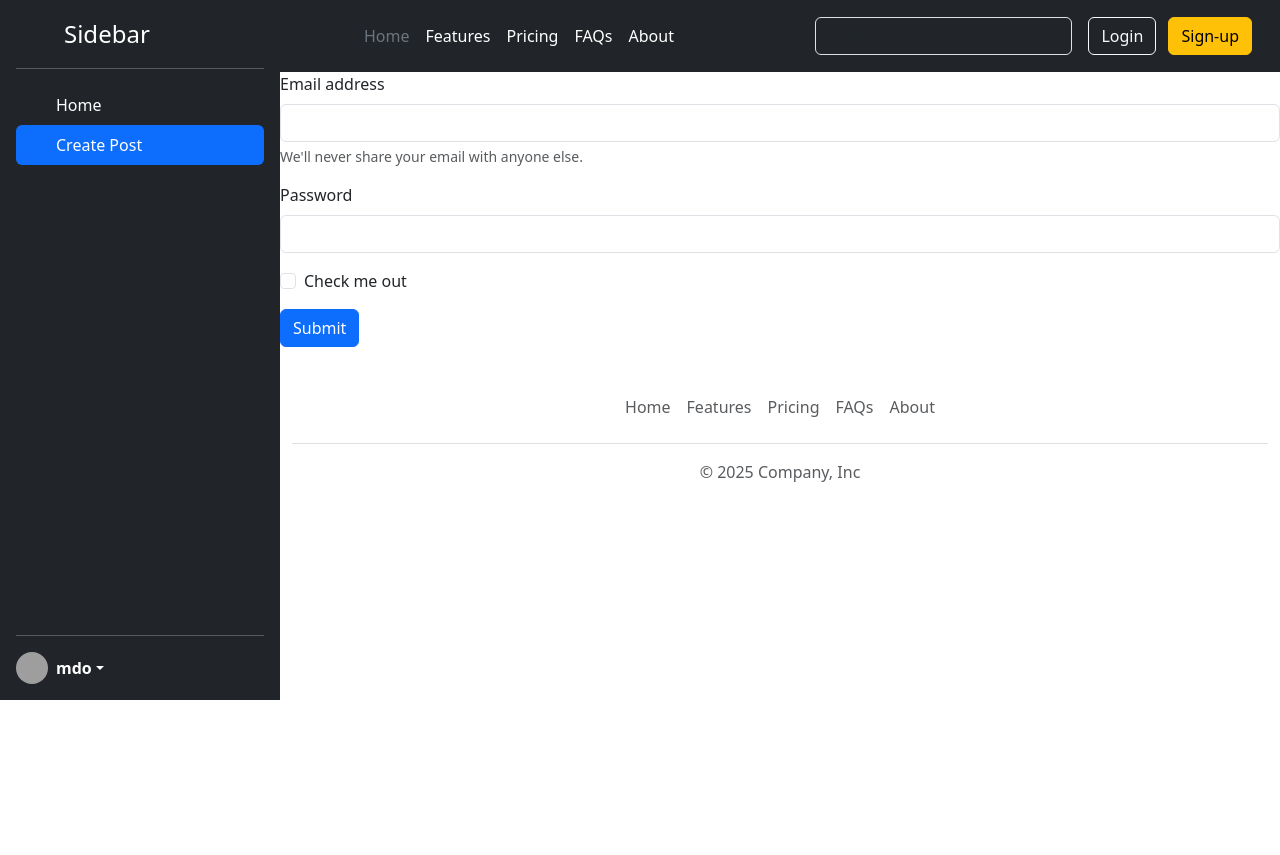
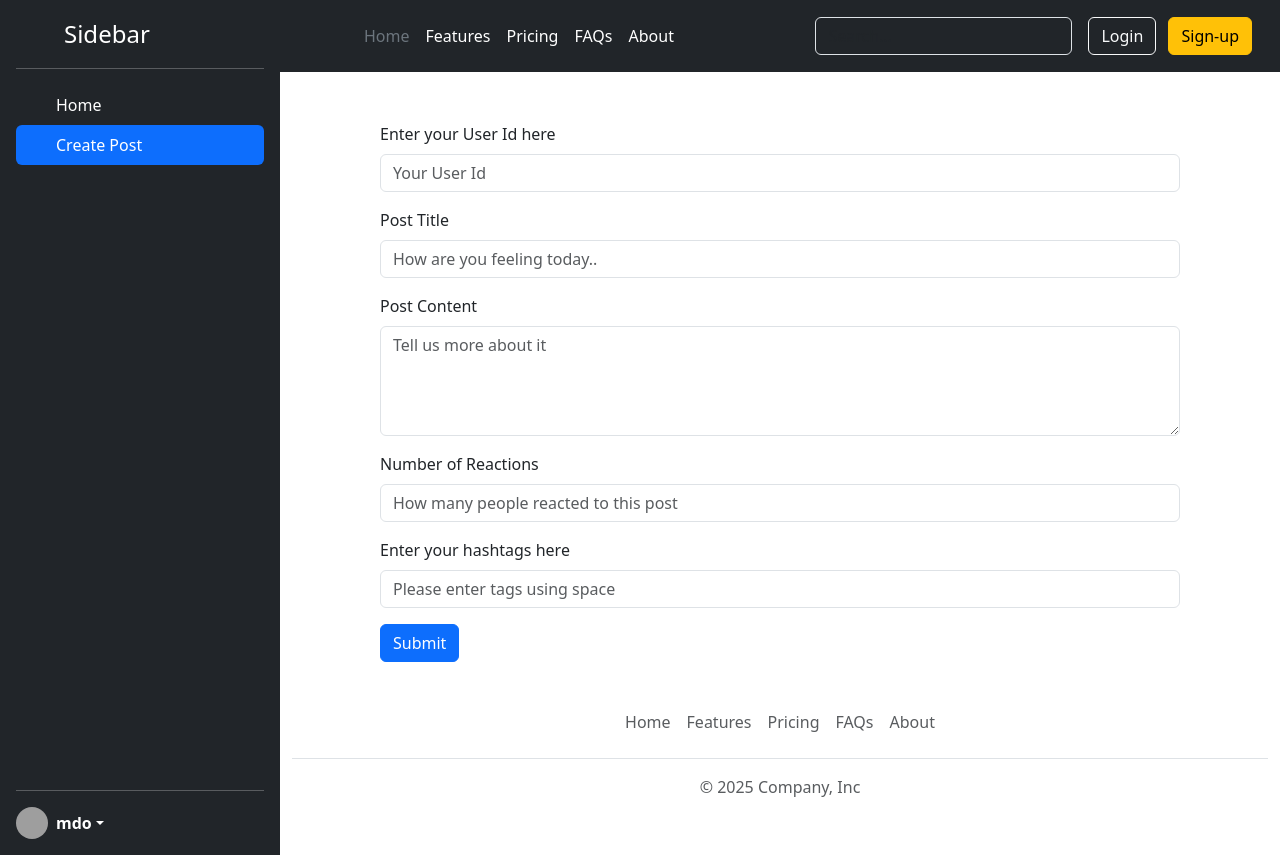
Before and after one commit to BhavikaBajaj/react-projects, a React (Vite) app in the folder social-media/: page /create-post in a window 1280 px wide. Both pictures are taken after a click on the item "Create Post". Before the commit the page ends 800 px from the top, so only its background shows below. Built offline with nearby package versions, Linux system fonts and the light colour scheme; grey boxes are pictures that could not be loaded.

Commit message:
Adding create post fields

```diff
--- a/social-media/src/App.css
+++ b/social-media/src/App.css
@@ -17,7 +17,14 @@
 .hashtag {
   margin: 0px 3px;
 }
+
 .reactions {
   width: 100%;
   margin: 15px 0 0 0;
 }
+
+.create-post {
+  width: 80%;
+  margin-left: 10%;
+  margin-top: 50px;
+}
--- a/social-media/src/components/CreatePost.jsx
+++ b/social-media/src/components/CreatePost.jsx
@@ -1,39 +1,61 @@
 const CreatePost = () => {
   return (
-    <form>
+    <form className="create-post">
       <div className="mb-3">
-        <label htmlFor="exampleInputEmail1" className="form-label">
-          Email address
+        <label htmlFor="userId" className="form-label">
+          Enter your User Id here
         </label>
         <input
-          type="email"
+          type="text"
           className="form-control"
-          id="exampleInputEmail1"
-          aria-describedby="emailHelp"
+          id="userId"
+          placeholder="Your User Id"
         />
-        <div id="emailHelp" className="form-text">
-          We'll never share your email with anyone else.
-        </div>
       </div>
       <div className="mb-3">
-        <label htmlFor="exampleInputPassword1" className="form-label">
-          Password
+        <label htmlFor="title" className="form-label">
+          Post Title
         </label>
         <input
-          type="password"
+          type="text"
           className="form-control"
-          id="exampleInputPassword1"
+          id="title"
+          placeholder="How are you feeling today.."
         />
       </div>
-      <div className="mb-3 form-check">
+      <div className="mb-3">
+        <label htmlFor="body" className="form-label">
+          Post Content
+        </label>
+        <textarea
+          type="text"
+          rows="4"
+          className="form-control"
+          id="body"
+          placeholder="Tell us more about it"
+        />
+      </div>
+      <div className="mb-3">
+        <label htmlFor="reactions" className="form-label">
+          Number of Reactions
+        </label>
         <input
-          type="checkbox"
-          className="form-check-input"
-          id="exampleCheck1"
+          type="text"
+          className="form-control"
+          id="reactions"
+          placeholder="How many people reacted to this post"
         />
-        <label className="form-check-label" htmlFor="exampleCheck1">
-          Check me out
+      </div>
+      <div className="mb-3">
+        <label htmlFor="tags" className="form-label">
+          Enter your hashtags here
         </label>
+        <input
+          type="text"
+          className="form-control"
+          id="tags"
+          placeholder="Please enter tags using space"
+        />
       </div>
       <button type="submit" className="btn btn-primary">
         Submit
--- a/social-media/src/components/Post.jsx
+++ b/social-media/src/components/Post.jsx
@@ -23,7 +23,7 @@
           </span>
         ))}
         <div className="alert alert-success reactions" role="alert">
-          This post has been reatced by {post.reactions} people.
+          This post has been reacted by {post.reactions} people.
         </div>
       </div>
     </div>
```
